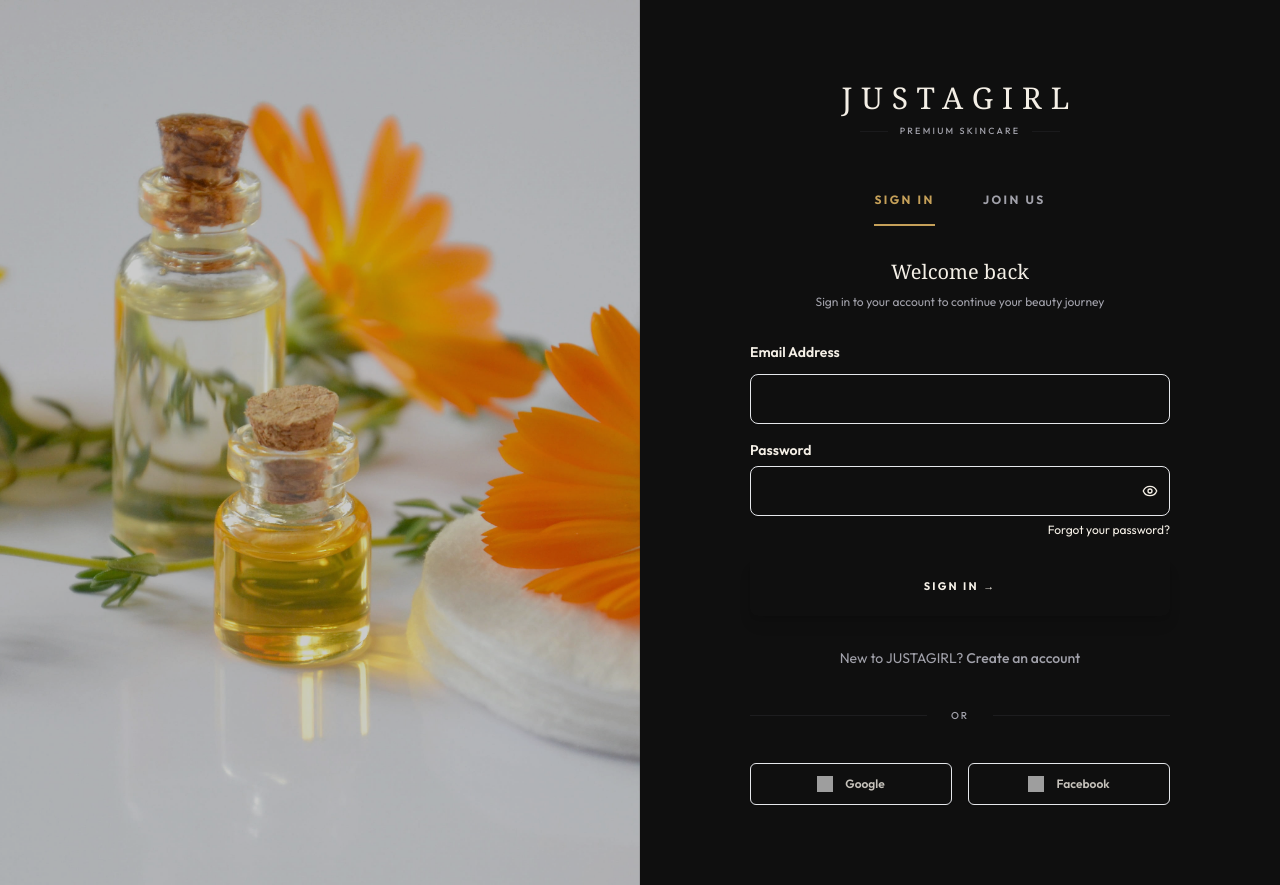
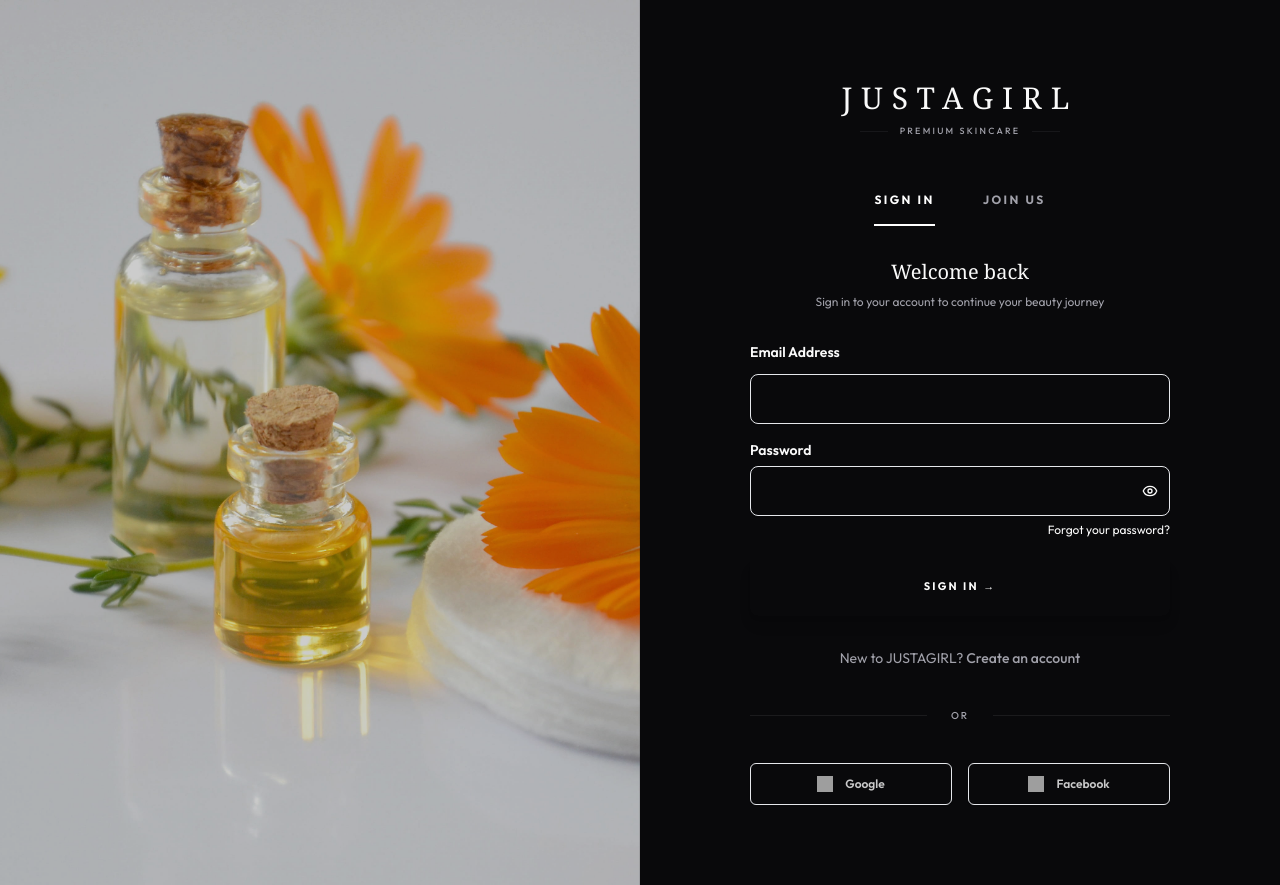
Before and after one commit to yumi-2003/MVP-cosmetic-web-app, a React (Vite) app in the folder client/: page /login in a window 1280 px wide. Built offline with nearby package versions, Linux system fonts and the light colour scheme; no server answers; grey boxes are pictures that could not be loaded.

Commit message:
fix: theme color

```diff
--- a/client/src/components/product/ProductCard.tsx
+++ b/client/src/components/product/ProductCard.tsx
@@ -197,7 +197,7 @@
                 key={i}
                 className={`h-3 w-3 ${
                   i < Math.floor(product.rating)
-                    ? "fill-primary text-primary"
+                    ? "fill-rating text-rating"
                     : "text-muted-foreground/30"
                 }`}
               />
--- a/client/src/index.css
+++ b/client/src/index.css
@@ -6,64 +6,64 @@
 @custom-variant dark (&:is(.dark *));
 
 :root {
-  --background: #FCFBF9;
-  --foreground: #1A1A1A;
+  --background: #FFFFFF;
+  --foreground: #09090B;
   --card: #FFFFFF;
-  --card-foreground: #1A1A1A;
+  --card-foreground: #09090B;
   --popover: #FFFFFF;
-  --popover-foreground: #1A1A1A;
-  --primary: #C5A059; /* Sophisticated Gold */
+  --popover-foreground: #09090B;
+  --primary: #000000;
   --primary-foreground: #FFFFFF;
-  --secondary: #F4EFE6; /* Champagne Cream */
-  --secondary-foreground: #1A1A1A;
-  --muted: #F4EFE6;
-  --muted-foreground: #666666;
-  --accent: #F4EFE6;
-  --accent-foreground: #1A1A1A;
+  --secondary: #F4F4F5;
+  --secondary-foreground: #18181B;
+  --muted: #F4F4F5;
+  --muted-foreground: #71717A;
+  --accent: #F4F4F5;
+  --accent-foreground: #18181B;
   --destructive: oklch(0.577 0.245 27.325);
   --destructive-foreground: oklch(1 0 0);
-  --border: #E8E2D6;
-  --input: #E8E2D6;
-  --ring: #C5A059;
-  --radius: 1rem;
+  --border: #E4E4E7;
+  --input: #E4E4E7;
+  --ring: #000000;
+  --radius: 0.5rem;
   --sidebar: #FFFFFF;
-  --sidebar-foreground: #1A1A1A;
-  --sidebar-primary: #C5A059;
+  --sidebar-foreground: #09090B;
+  --sidebar-primary: #000000;
   --sidebar-primary-foreground: #FFFFFF;
-  --sidebar-accent: #F4EFE6;
-  --sidebar-accent-foreground: #1A1A1A;
-  --sidebar-border: #E8E2D6;
-  --sidebar-ring: #C5A059;
+  --sidebar-accent: #F4F4F5;
+  --sidebar-accent-foreground: #18181B;
+  --sidebar-border: #E4E4E7;
+  --sidebar-ring: #000000;
 }
 
 .dark {
-  --background: #0F0F0F;
-  --foreground: #F4EFE6;
-  --card: #161616;
-  --card-foreground: #F4EFE6;
-  --popover: #161616;
-  --popover-foreground: #F4EFE6;
-  --primary: #C5A059;
-  --primary-foreground: #FFFFFF;
-  --secondary: #1F1F1F;
-  --secondary-foreground: #F4EFE6;
-  --muted: #1F1F1F;
+  --background: #09090B;
+  --foreground: #FAFAFA;
+  --card: #09090B;
+  --card-foreground: #FAFAFA;
+  --popover: #09090B;
+  --popover-foreground: #FAFAFA;
+  --primary: #FFFFFF;
+  --primary-foreground: #09090B;
+  --secondary: #18181B;
+  --secondary-foreground: #FAFAFA;
+  --muted: #18181B;
   --muted-foreground: #A1A1AA;
-  --accent: #1F1F1F;
-  --accent-foreground: #F4EFE6;
-  --destructive: oklch(0.704 0.191 22.216);
+  --accent: #18181B;
+  --accent-foreground: #FAFAFA;
+  --destructive: oklch(0.396 0.141 25.723);
   --destructive-foreground: oklch(0.985 0 0);
   --border: #27272A;
   --input: #27272A;
-  --ring: #C5A059;
-  --sidebar: #0F0F0F;
-  --sidebar-foreground: #F4EFE6;
-  --sidebar-primary: #C5A059;
-  --sidebar-primary-foreground: #FFFFFF;
-  --sidebar-accent: #1F1F1F;
-  --sidebar-accent-foreground: #F4EFE6;
+  --ring: #FFFFFF;
+  --sidebar: #09090B;
+  --sidebar-foreground: #FAFAFA;
+  --sidebar-primary: #FFFFFF;
+  --sidebar-primary-foreground: #09090B;
+  --sidebar-accent: #18181B;
+  --sidebar-accent-foreground: #FAFAFA;
   --sidebar-border: #27272A;
-  --sidebar-ring: #C5A059;
+  --sidebar-ring: #FFFFFF;
 }
 
 @theme inline {
@@ -100,6 +100,7 @@
   --color-sidebar-accent-foreground: var(--sidebar-accent-foreground);
   --color-sidebar-border: var(--sidebar-border);
   --color-sidebar-ring: var(--sidebar-ring);
+  --color-rating: #FFB800;
 }
 
 @layer base {
@@ -116,18 +117,18 @@
 
 /* Glassmorphism Utilities */
 .glass {
-  @apply bg-card/70 backdrop-blur-xl border border-border/50 shadow-xl;
+  @apply bg-background/70 backdrop-blur-xl border border-border/50 shadow-xl;
 }
 
 .glass-dark {
   @apply bg-black/40 backdrop-blur-xl border border-white/10 shadow-2xl;
 }
 
-/* Luxury Transitions */
-.hover-gold {
+/* Professional Transitions */
+.hover-monochrome {
   @apply hover:text-primary hover:border-primary transition-all duration-500 ease-out;
 }
 
 .luxury-card {
-  @apply bg-card border border-border/50 rounded-3xl p-8 hover:shadow-2xl hover:shadow-primary/5 transition-all duration-500;
+  @apply bg-card border border-border/50 rounded-2xl p-8 hover:shadow-2xl hover:shadow-black/5 dark:hover:shadow-white/5 transition-all duration-500;
 }
--- a/client/src/pages/ProductDetail.tsx
+++ b/client/src/pages/ProductDetail.tsx
@@ -377,7 +377,7 @@
                     key={index}
                     className={`h-4 w-4 ${
                       index < Math.floor(product.rating)
-                        ? "fill-primary text-primary"
+                        ? "fill-rating text-rating"
                         : "text-muted-foreground/30"
                     }`}
                   />
@@ -581,7 +581,7 @@
                       key={index}
                       className={`h-5 w-5 ${
                         index < Math.round(product.rating)
-                          ? "fill-primary text-primary"
+                          ? "fill-rating text-rating"
                           : "text-muted-foreground/30"
                       }`}
                     />
@@ -625,7 +625,7 @@
                         <StarIcon
                           className={`h-4 w-4 ${
                             value <= reviewRating
-                              ? "fill-primary text-primary"
+                              ? "fill-rating text-rating"
                               : "text-muted-foreground/40"
                           }`}
                         />
@@ -739,7 +739,7 @@
                             key={index}
                             className={`h-4 w-4 ${
                               index < review.rating
-                                ? "fill-primary text-primary"
+                                ? "fill-rating text-rating"
                                 : "text-muted-foreground/30"
                             }`}
                           />
```
Also changed, not shown: client/src/components/home/PersonalizedRecommendationSection.tsx (+54 -54 lines).
